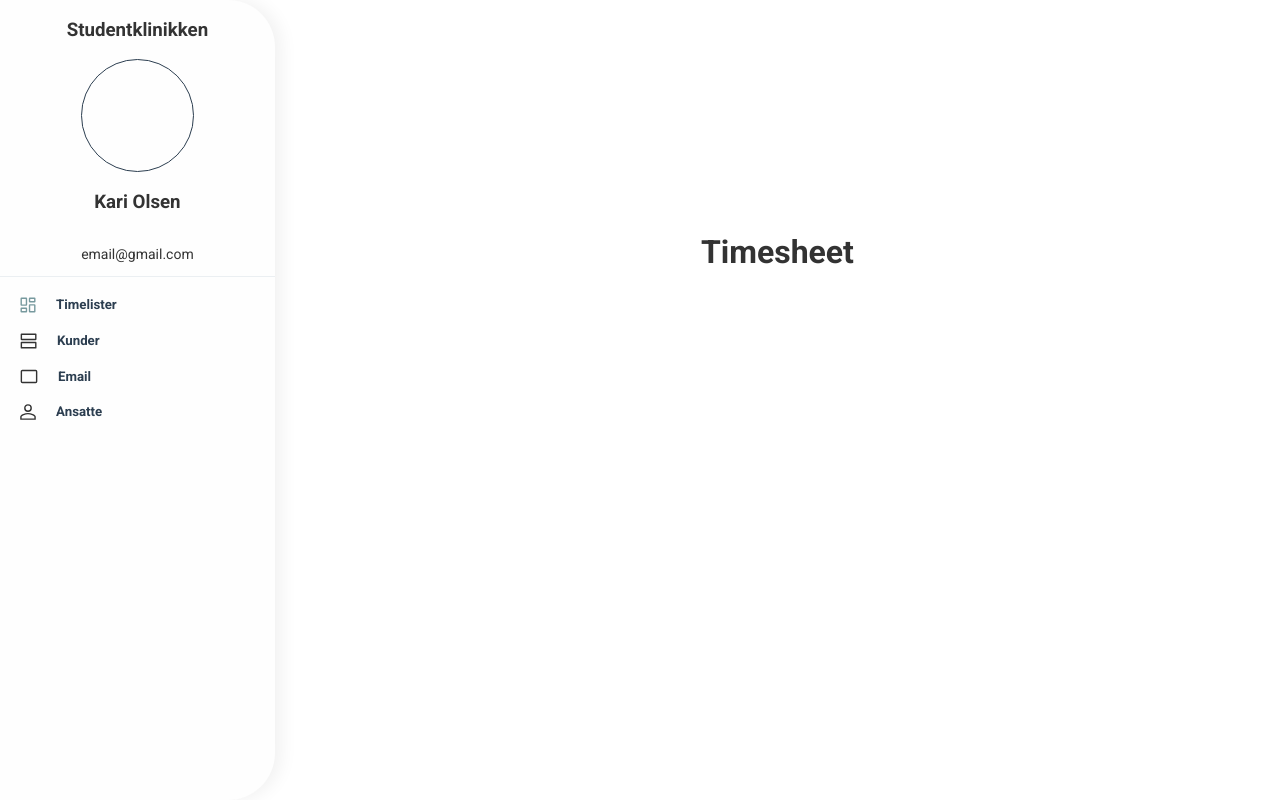
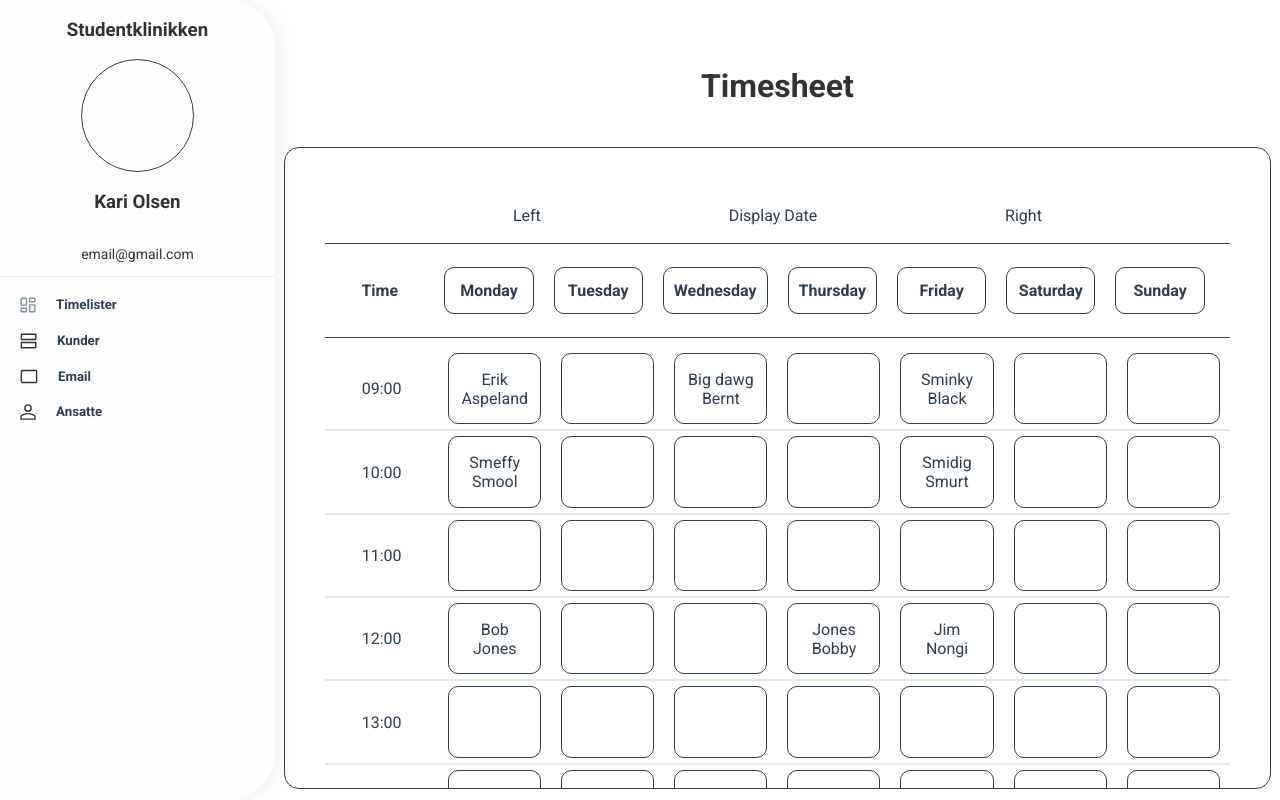
Before and after one commit to hansmaast/Studentklinikken-gruppe42, a Vue app: page /ansatt/timeliste in a window 1280 px wide. Built offline with nearby package versions, Linux system fonts and the light colour scheme.

Commit message:
Made a timesheet in employee page

```diff
--- /dev/null
+++ b/src/components/Grids/StTimeSheet.vue
@@ -0,0 +1,139 @@
+<template>
+    <div class="timeSheetContainer">
+        <header>
+            <div class="left">Left</div>
+            <div class="center">Display Date</div>
+            <div class="right">Right</div>
+        </header>
+        <div class="tableContainer">
+            <div class="tableHead">
+                <th class="hourData">Time</th>
+                <th class="dayData">Monday</th>
+                <th class="dayData">Tuesday</th>
+                <th class="dayData">Wednesday</th>
+                <th class="dayData">Thursday</th>
+                <th class="dayData">Friday</th>
+                <th class="dayData">Saturday</th>
+                <th class="dayData">Sunday</th>
+            </div>
+            <div class="tableBody">
+                <div class="hourRow" v-for="hour in this.hours">
+                    <td class="hourData">{{ hour.time }}</td>
+                    <td class="dayData">{{ hour.mon }}</td>
+                    <td class="dayData">{{ hour.tue }}</td>
+                    <td class="dayData">{{ hour.wed }}</td>
+                    <td class="dayData">{{ hour.thu }}</td>
+                    <td class="dayData">{{ hour.fri }}</td>
+                    <td class="dayData">{{ hour.sat }}</td>
+                    <td class="dayData">{{ hour.sun }}</td>
+                </div>
+            </div>
+        </div>
+    </div>
+</template>
+<script>
+    import {hours} from "../../userData/timesheet";
+
+    export default {
+        name: "st-timesheet",
+        data() {
+            return {
+                hours: hours
+            };
+        }
+    }
+</script>
+<style scoped>
+    .timeSheetContainer {
+        border-radius: 15px;
+        width: 90%;
+        height: 70%;
+        max-width: 1200px;
+        max-height: 1100px;
+        overflow: hidden;
+        padding: 40px;
+        border: 1px solid;
+    }
+
+    .timeSheetContainer > header,
+    .tableContainer {
+        width: 100%;
+        border-bottom: 1px solid;
+    }
+
+    .timeSheetContainer > header {
+        display: flex;
+        flex-flow: row nowrap;
+        justify-content: space-evenly;
+        padding: 2% 0;
+    }
+
+    .tableContainer {
+        display: grid;
+        grid-template-columns: 1fr;
+        grid-template-rows: 0.1fr 1fr;
+        flex-flow: column nowrap;
+        justify-content: flex-start;
+        align-items: flex-end;
+    }
+
+    .tableHead,
+    .hourRow {
+        display: grid;
+        grid-template-rows: 1fr;
+        grid-template-columns: 1fr 1fr 1fr 1fr 1fr 1fr 1fr 1fr;
+
+    }
+
+    .tableHead {
+        width: 100%;
+        height: 100%;
+        box-sizing: border-box;
+        padding-right: 15px;
+        border-bottom: 1px solid;
+        align-items: center;
+        align-self: center;
+    }
+
+    th {
+        height: 50%;
+    }
+
+    .tableBody {
+        width: 100%;
+        height: 80%;
+        display: flex;
+        flex-flow: column;
+        overflow-y: scroll;
+        align-self: flex-start;
+        padding: 10px 0;
+    }
+
+    .hourRow {
+        height: 100px;
+        border-bottom: 2px solid rgba(1, 1, 0, 0.1);
+    }
+
+    .hourData {
+    }
+
+    .dayData {
+        border: 1px solid;
+        border-radius: 10px;
+    }
+
+    th,
+    td {
+        display: flex;
+        justify-content: center;
+        align-items: center;
+        margin: 5px 10px;
+        padding: 10px;
+        box-sizing: border-box;
+    }
+
+    .imgContainer > img {
+        width: 100%;
+        height: 100%;
+    }
+</style>
--- /dev/null
+++ b/src/userData/timesheet.js
@@ -0,0 +1,92 @@
+export const hours = [
+    {
+        time: "09:00",
+        mon: "Erik Aspeland",
+        tue: "",
+        wed: "Big dawg Bernt",
+        thu: "",
+        fri: "Sminky Black",
+        sat: "",
+        sun: ""
+    },
+    {
+        time: "10:00",
+        mon: "Smeffy Smool",
+        tue: "",
+        wed: "",
+        thu: "",
+        fri: "Smidig Smurt",
+        sat: "",
+        sun: ""
+    },
+    {
+        time: "11:00",
+        mon: "",
+        tue: "",
+        wed: "",
+        thu: "",
+        fri: "",
+        sat: "",
+        sun: ""
+    },
+    {
+        time: "12:00",
+        mon: "Bob Jones",
+        tue: "",
+        wed: "",
+        thu: "Jones Bobby",
+        fri: "Jim Nongi",
+        sat: "",
+        sun: ""
+    },
+    {
+        time: "13:00",
+        mon: "",
+        tue: "",
+        wed: "",
+        thu: "",
+        fri: "",
+        sat: "",
+        sun: ""
+    },
+    {
+        time: "14:00",
+        mon: "",
+        tue: "",
+        wed: "",
+        thu: "",
+        fri: "",
+        sat: "",
+        sun: ""
+    },
+    {
+        time: "15:00",
+        mon: "",
+        tue: "",
+        wed: "",
+        thu: "",
+        fri: "",
+        sat: "",
+        sun: ""
+    },
+    {
+        time: "16:00",
+        mon: "",
+        tue: "",
+        wed: "",
+        thu: "",
+        fri: "",
+        sat: "",
+        sun: ""
+    },
+    {
+        time: "17:00",
+        mon: "",
+        tue: "",
+        wed: "",
+        thu: "",
+        fri: "",
+        sat: "",
+        sun: ""
+    }
+];
--- a/src/views/Booking.vue
+++ b/src/views/Booking.vue
@@ -50,6 +50,7 @@
 import DatePicker from "v-calendar/lib/components/date-picker.umd";
 import StMediumBtn from "../components/Buttons/StMediumBtn";
 import userData from "../userData/userData";
+import { hours } from "../userData/timesheet";
 
 export default {
   name: "Home",
@@ -94,6 +95,8 @@ export default {
         note: this.note,
         address: "Kirkegata 10A"
       });
+      // hours[0].mon = "Testytesty";
+      // console.log(hours);
       for (let i = 0; i < this.user[0].booking.length; i++) {
         console.log(this.user[0].booking[i]);
       }
--- a/src/views/ansatt/Ansatt_Timeliste.vue
+++ b/src/views/ansatt/Ansatt_Timeliste.vue
@@ -1,27 +1,27 @@
 <template>
   <div class="mainContainer">
     <h1>Timesheet</h1>
+    <st-time-sheet />
   </div>
 </template>
 
 <script>
-export default {
+  import StTimeSheet from "../../components/Grids/StTimeSheet";
+
+  export default {
   name: "ansatttimeliste",
-  components: {},
+  components: {StTimeSheet},
   data() {
-    return {};
+    return {
+    };
   }
 };
 </script>
 
 <style scoped>
-/*
-        Ferdig med pirkings fra prototype
-    */
 
 .mainContainer {
   display: flex;
-  margin-top: 166px;
 }
 
 .imgContainer > img {
```
